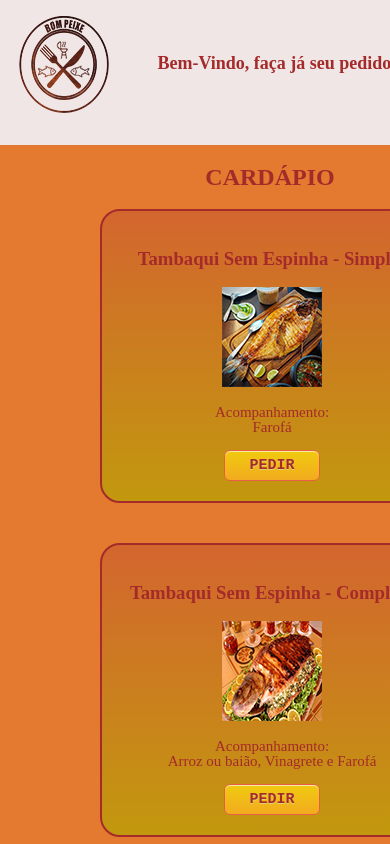
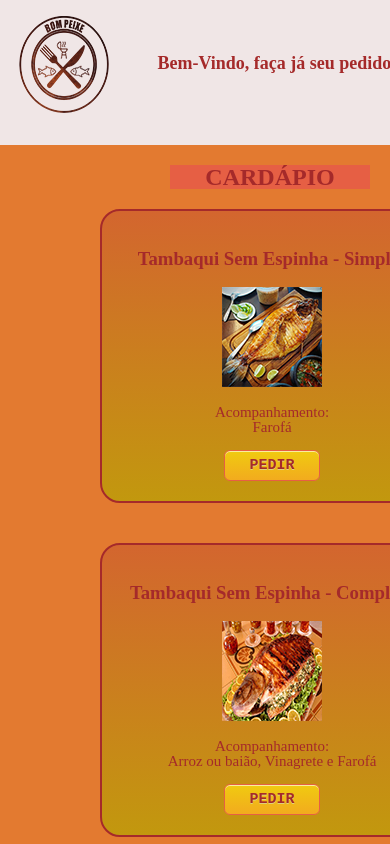
Before and after one commit to TalissonRaian/deliverybompeixe, a plain HTML site: page index.html in a window 390 px wide. Shown: the top 844 px of the page. Drawn offline with Linux system fonts and the light colour scheme.

Commit message:
Update pag.css

```diff
--- a/pag.css
+++ b/pag.css
@@ -171,6 +171,7 @@ body{
        width: 200px;
 	    margin: 0 170px;
         color: brown;
+        background-color: #e65f44;
     }
 
     .simples .completo{
```
